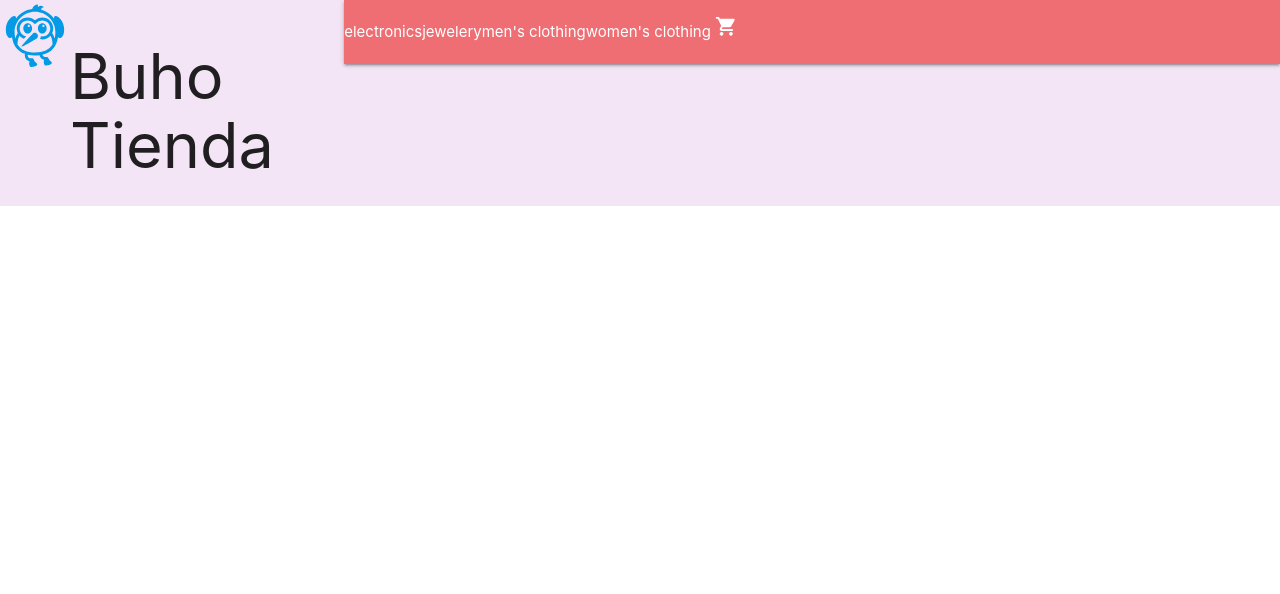
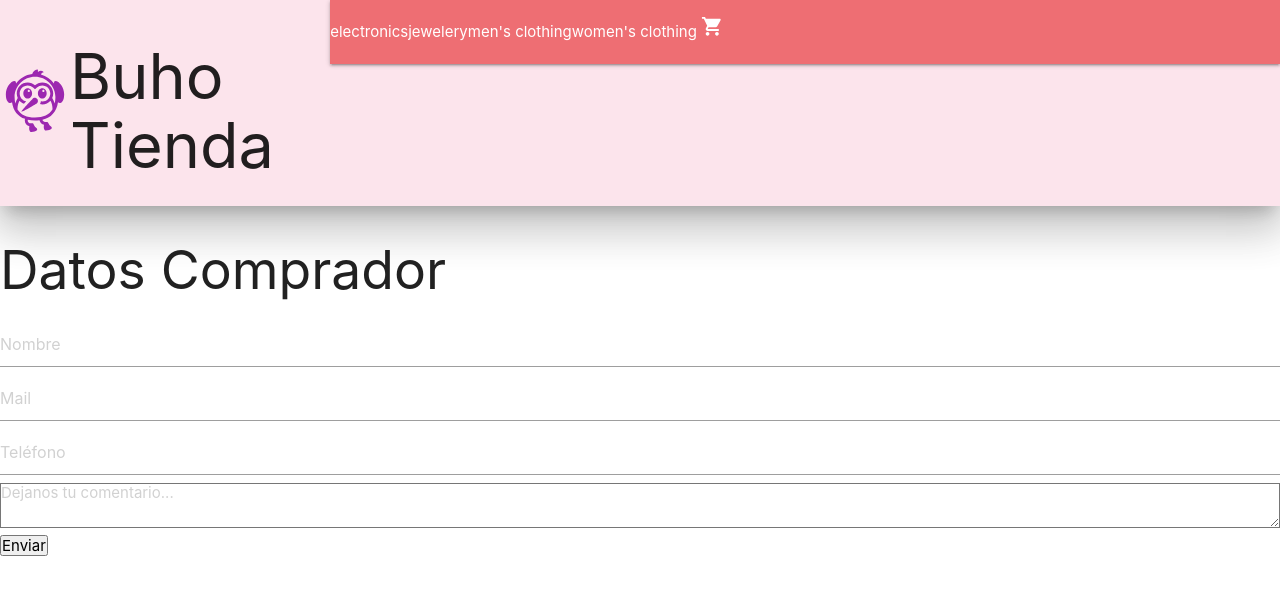
Before and after one commit to KasiAcosta/proyectoreact, a React (Create React App) app: page /form in a window 1280 px wide. Shown: the top 594 px of the page. Built offline with nearby package versions, Linux system fonts and the light colour scheme; a web font is replaced by a local one.

Commit message:
cambios ultimo desafio

```diff
--- a/src/App.jsx
+++ b/src/App.jsx
@@ -6,6 +6,7 @@ import ItemDetailContainer from './Componentes/ItemDetailContainer';
 import Cart from './Componentes/Cart';
 import { BrowserRouter, Routes, Route, } from 'react-router-dom';
 import CartContext  from './context/CartContext';
+import  { Form } from '../src/Componentes/form'
 
 const App = () => {
   return (
@@ -14,9 +15,10 @@ const App = () => {
     <NavBar />
     <Routes>
     <Route path="/" element={<ItemListContainer name = 'Buho Indumentaria' />}/>
-    <Route path="/category/:categoriaSelec" element={<ItemListContainer name = 'Buho Indumentaria' />}/>
+    <Route path="/category/:categoriaSelec" element={<ItemListContainer name = 'Buho'  />}/>
     <Route path="/item/:Id" element={<ItemDetailContainer />}/>
     <Route path="/cart" element={<Cart />}/>
+    <Route path="/form" element={<Form/>} />
     </Routes>
     </CartContext>
     </BrowserRouter>
--- a/src/Componentes/Cart.jsx
+++ b/src/Componentes/Cart.jsx
@@ -5,32 +5,14 @@ import { db } from '../firebase/firebase';
 import { addDoc, collection, doc, serverTimestamp} from 'firebase/firestore';
 
 const Cart = () => {
-    const { compra, removeItem, clear, totalCompra} = useContext(context);
-    const [ idVenta, setIdventa ] = useState("")
-    const datosComprador = {
-        nombre: 'Juan',
-        celular: 3425478251,
-        mail: 'kasiacosta@gmail.com'
-    }
+    const { removeItem, clear, totalCompra, productosCarrito} = useContext(context);
 
-    const finalizarCompra = () => {
-        const ventasCollection = collection(db, 'ventas');
-        addDoc(ventasCollection,{
-         datosComprador,
-         items:[{nombre:"uno", id:"1"}, {nombre:"dos", id:"2"}],
-         date: serverTimestamp(),
-         total: 500,
-        })
-        .then((result) => {
-            setIdventa(result.id);
-        })
-    }
 
     return(
         <>
-        {compra.length === 0 ? <div><h1> Aun no añadiste productos al Carrito </h1> <Link className="waves-effect waves-light btn pink" to="/">Ir a productos</Link>
+        {productosCarrito.length === 0 ? <div><h1> Aun no añadiste productos al Carrito </h1> <Link className="waves-effect waves-light btn pink" to="/">Ir a productos</Link>
         </div>
-        : <>{compra.map(item =>
+        : <>{productosCarrito.map(item =>
             <div>
          <h2 key={item.id}> {item.title}  <button onClick={()=>removeItem(item.id)}>X</button> </h2>
          <p>x {item.quantity}</p>
@@ -40,7 +22,7 @@ const Cart = () => {
             )}
             <div className='totalCompra'>Total Compra: $ {totalCompra()}</div>
             <button onClick={clear}> limpiar</button>
-            <button onClick={finalizarCompra}> FIN</button>
+            <button> <Link to={'/form'}>Finalizar compra</Link></button>
             </>}
 
 
--- a/src/Componentes/Item.jsx
+++ b/src/Componentes/Item.jsx
@@ -1,26 +1,51 @@
 import React from "react";
 import 'materialize-css/dist/css/materialize.min.css'
 import { Link } from "react-router-dom";
+import Card from '@mui/material/Card';
+import CardContent from '@mui/material/CardContent';
+import CardMedia from '@mui/material/CardMedia';
+import Typography from '@mui/material/Typography';
+import { Button, CardActionArea, CardActions } from '@mui/material';
 
-const Item = ({producto}) => {
+const Item = ({ producto }) => {
 
-    return (
-      <div  class="row">
-      <div class="col s12 m6">
-        <div class="card small">
-          <div class="card-image">
-          <img src={producto.image} />
-            <span class="card-title">{producto.title}</span>
-            <Link to={`/item/${producto.id}`} class="btn-floating halfway-fab waves-effect waves-light red"><i class="material-icons">B</i></Link>
-          </div>
-          <div class="card-content">
-            <p>${producto.price}</p>
-          </div>
-        </div>
-      </div>
-    </div>
+  return (
 
-)
+    <Card sx={{ maxWidth: 345 }} style={styles.container}>
+      <CardActionArea>
+        <CardMedia
+          component="img"
+          height="140"
+          image={producto.image}
+          alt="green iguana"
+        />
+        <CardContent>
+          <Typography gutterBottom variant="h5" component="div">
+            {producto.title}
+          </Typography>
+          <Typography variant="body2" color="text.secondary">
+            ${producto.price}
+          </Typography>
+        </CardContent>
+      </CardActionArea>
+      <CardActions>
+        <Button size="small" color="secondary">
+          <Link to={`/item/${producto.id}`} className="btn-floating halfway-fab waves-effect waves-light red">+</Link>
+        </Button>
+      </CardActions>
+    </Card>
+  )
 }
 
 export default Item
+
+const styles = {
+  container: {
+    width: window.innerHeight > 900 ? "25%" : "90%",
+    flexDirection: "column",
+    justifyContent: "center",
+    alignItems: "center",
+    margin: 20,
+    backgroundColor: "#fce4ec"
+  },
+}
--- a/src/Componentes/NavBar/NavBar.jsx
+++ b/src/Componentes/NavBar/NavBar.jsx
@@ -13,9 +13,11 @@ const NavBar = () => {
     { name: "women's clothing", id: 3, route: "/category/women's clothing" },
   ];
   return (
-    <header style={styles.header}>
-      <Link to="/" > <FlutterDashIcon sx={{ fontSize: 70 }} /> </Link>
-      <h1 style={styles.titulo}>Buho Tienda</h1>
+    <header style={styles.header} className="z-depth-5">
+      <div style={styles.logo} >
+      <Link to="/" > <FlutterDashIcon color="secondary" sx={{ fontSize: 70 }} /> </Link>
+      <h1  style={styles.titulo}>Buho Tienda</h1>
+      </div>
     <nav>
 
       {categorias.map((categoria) => <NavLink key={categoria.id} to={categoria.route}>{categoria.name}</NavLink>)}
@@ -31,13 +33,21 @@ export default NavBar
 const styles = {
 
   header:{
-    backgroundColor: '#f3e5f5',
+    backgroundColor: '#fce4ec',
     display: 'flex',
-    flexdirection: 'row',
+    flexwrap: 'wrap',
   },
 
   titulo:{
     fontfamily:'Koulen',
-  }
+    fontSize: '50',
+  },
+
+  logo:{
+  justifyContent: "center",
+    alignItems: "center",
+    display: 'flex',
+    flexDirection: 'row',
+  },
 
 }
--- /dev/null
+++ b/src/Componentes/form.jsx
@@ -0,0 +1,91 @@
+import React, { useState, useContext } from "react";
+import Context, { context } from '../context/CartContext';
+import { db } from '../firebase/firebase';
+import { collection, addDoc } from 'firebase/firestore';
+import { Link } from 'react-router-dom';
+
+
+export const Form = () => {
+    const { productosCarrito, clear, totalCompra } = useContext(context)
+    const [idOrden, setIdOrden] = useState()
+    const [loading, setLoading] = useState(false)
+    const [buyer, setBuyer] = useState({
+        Nombre: '',
+        Email: '',
+        Telefono: '',
+        Mensaje: ''
+    })
+    const { Nombre, Email, Telefono, Mensaje } = buyer
+
+    const Input = (e) => {
+        setBuyer(({
+            ...buyer,
+            [e.target.name]:e.target.value
+        }))
+    }
+
+    const generarPedido = async (data) => {
+        try {
+            const col = collection(db, 'ventas')
+            const order = await addDoc(col, data)
+            setIdOrden(order.id)
+            clear()
+        } catch (error) {
+            <p>error</p>
+        }
+    }
+
+    const enviar = (e) => {
+        e.preventDefault()
+        const dia = new Date()
+        const items = productosCarrito.map(e => { return { id: e.id, Titulo: e.Nombre, Precio: e.precio, Cantidad: e.Cantidad } })
+        const total = totalCompra()
+        const data = { buyer, dia, items, total }
+        generarPedido(data)
+    }
+
+    return (
+        <>
+            {loading ? <p>cargando</p>
+                : (!idOrden && <div>
+                    <form onSubmit={enviar}>
+                        <div>
+                            <h2> Datos Comprador</h2>
+                        </div>
+                        <div>
+                            <p>
+                                <input type="text" name="Nombre" onChange={Input} value={Nombre} placeholder="Nombre" required />
+                            </p>
+                            <p>
+                                <input type="email" name="Email" onChange={Input} placeholder="Mail" value={Email} required />
+                            </p>
+                            <p>
+                                <input type="number" name="Telefono" onChange={Input} placeholder="Teléfono" value={Telefono} required />
+                            </p>
+
+                            <textarea name="Mensaje" onChange={Input} placeholder="Dejanos tu comentario..." value={Mensaje} id="" cols="30" rows="10" required></textarea>
+
+                            <p>
+                                <button >Enviar
+                                </button>
+                            </p>
+                        </div>
+                    </form>
+                </div>)}
+            <div>
+                {
+                    idOrden && (
+                        <div>
+                            <h3>Gracias por su Compra</h3>
+                            <h4>{`Su código de operación es: ${idOrden}`}</h4>
+                            <h4>{`Le enviarenos a ${Email} la factura electrónica de su compra`}</h4>
+                            <div ><Link to={'/'} >Realizar otra compra </Link></div>
+
+                        </div>
+                    )
+                }
+            </div>
+        </>
+    )
+
+}
--- a/src/context/CartContext.jsx
+++ b/src/context/CartContext.jsx
@@ -1,6 +1,8 @@
 import React, { useState, createContext, useEffect } from "react";
 
-export const context = createContext();
+export const context = createContext({
+    productosCarrito:[]
+});
 const { Provider } = context;
 
 const CartContext = ( {children} ) => {
@@ -52,7 +54,14 @@ const CartContext = ( {children} ) => {
       }
 
     return(
-        <Provider value={{compra, addItem, removeItem, clear, qtyCompra, totalCompra }}>
+        <Provider value={{
+            productosCarrito:compra,
+            addItem,
+            removeItem,
+            clear,
+            qtyCompra,
+            totalCompra
+            }}>
             {children}
         </Provider>
     );
```
